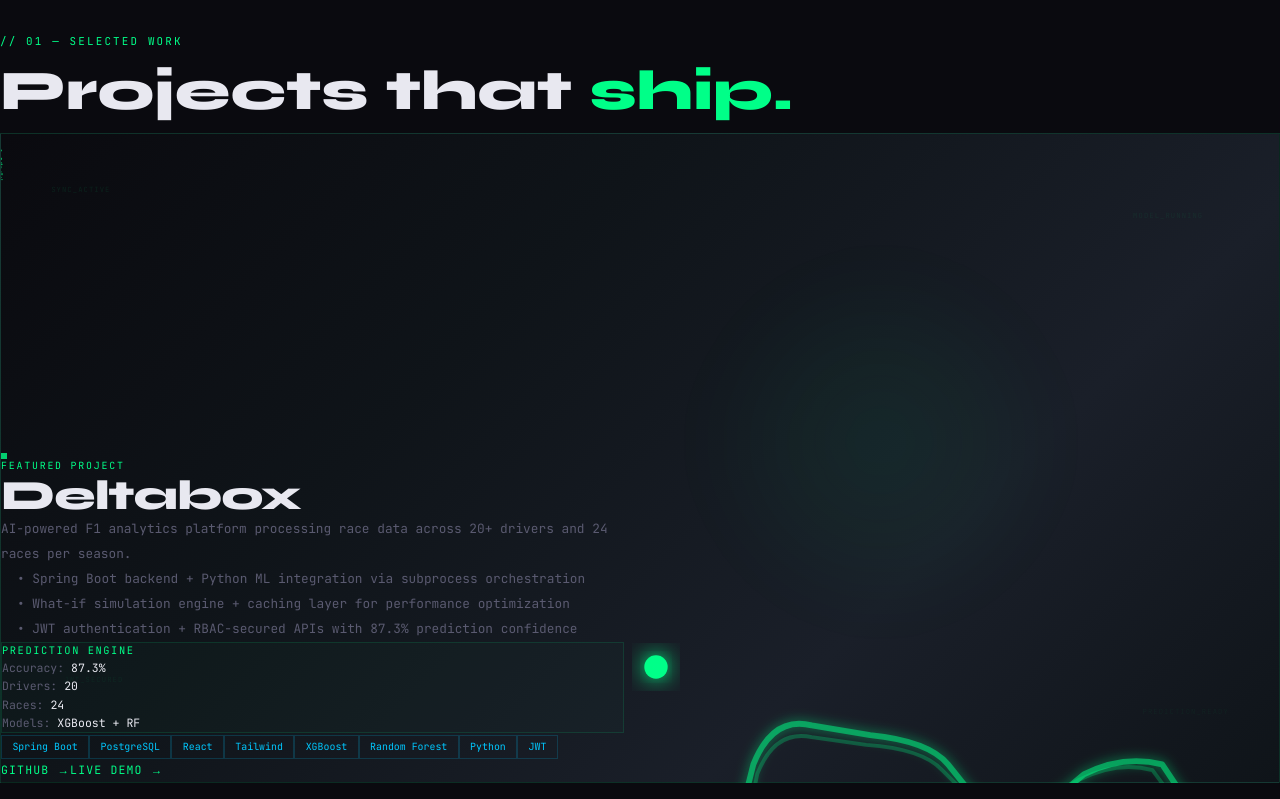
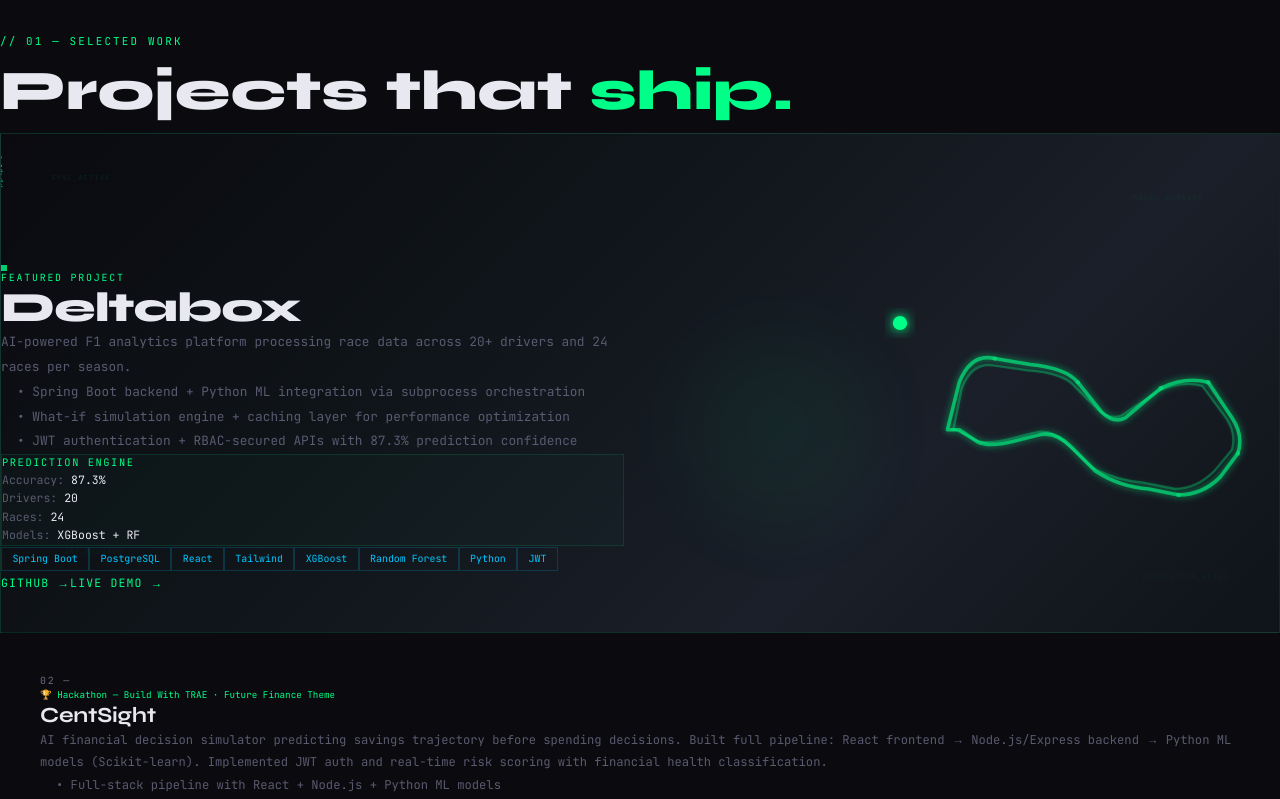
Before and after one commit to Mohammad-Adnan-Shakil/Portfolio, a React (Vite) app: page / in a window 1280 px wide. Shown: the part 1620-2419 px from the top of the page. Built offline with nearby package versions, Linux system fonts and the light colour scheme.

Commit message:
fix: restore Monaco circuit animation and fix visibility

```diff
--- a/src/components/Projects.jsx
+++ b/src/components/Projects.jsx
@@ -16,7 +16,7 @@ const Projects = () => {
       description: 'AI financial decision simulator predicting savings trajectory before spending decisions. Built full pipeline: React frontend → Node.js/Express backend → Python ML models (Scikit-learn). Implemented JWT auth and real-time risk scoring with financial health classification.',
       bullets: ['Full-stack pipeline with React + Node.js + Python ML models', 'JWT authentication + real-time risk scoring system', 'Financial health classification with instant feedback'],
       tags: ['React', 'Node.js', 'Express', 'Python', 'Scikit-learn', 'MongoDB', 'JWT'],
-      github: 'https://github.com/Mohammad-Adnan-Shakil/CentSight'
+      github: 'https://github.com/Mohammad-Adnan-Shakil/centSight'
     },
     {
       number: '03 —',
@@ -59,15 +59,15 @@ const Projects = () => {
         </h2>
       </div>
 
-      {/* Featured Card - Deltabox - Premium Cyber Background */}
+      {/* Featured Card - Deltabox - Fixed Circuit Animation */}
       <div ref={revealRef(2)} className="mb-12 sm:mb-16">
         <div
           className="relative overflow-hidden"
           style={{
             background: 'linear-gradient(135deg, #0a0a0f 0%, #0f1419 35%, #1a1f29 70%, #0f1419 100%)',
             border: '1px solid rgba(0,255,136,0.12)',
-            minHeight: '550px',
-            maxHeight: '650px',
+            minHeight: '500px',
+            maxHeight: '600px',
             display: 'grid',
             gridTemplateColumns: '1fr 1fr',
             alignItems: 'center',
@@ -358,28 +358,50 @@ const Projects = () => {
             </div>
           </div>
 
-          {/* RIGHT COLUMN - ANIMATED CIRCUIT */}
-          <div className="relative overflow-hidden">
+          {/* RIGHT COLUMN - MONACO CIRCUIT ANIMATION - FIXED VISIBILITY */}
+          <div
+            className="relative overflow-hidden"
+            style={{
+              position: 'relative',
+              width: '100%',
+              height: '100%',
+              display: 'flex',
+              alignItems: 'center',
+              justifyContent: 'center'
+            }}
+          >
             {/* Ambient glow: Soft neon green radial glow behind animated circuit */}
             <div
               className="absolute top-1/2 left-1/2 transform -translate-x-1/2 -translate-y-1/2 pointer-events-none"
               style={{
-                width: '450px',
-                height: '450px',
+                width: '400px',
+                height: '400px',
                 borderRadius: '50%',
                 background: 'radial-gradient(circle, rgba(0,255,136,0.06) 0%, transparent 60%)',
-                filter: 'blur(25px)'
+                filter: 'blur(25px)',
+                zIndex: 1
               }}
             />
 
-            {/* CENTERED ANIMATED CIRCUIT */}
-            <div className="absolute top-1/2 left-1/2 transform -translate-x-1/2 -translate-y-1/2 w-full h-full flex items-center justify-center pointer-events-none">
+            {/* MONACO GRAND PRIX CIRCUIT - RESTORED WITH PROPER VISIBILITY */}
+            <div
+              className="relative"
+              style={{
+                width: '100%',
+                height: '100%',
+                display: 'flex',
+                alignItems: 'center',
+                justifyContent: 'center',
+                zIndex: 10,
+                position: 'relative'
+              }}
+            >
               <svg
-                className="w-full max-w-[500px] h-auto"
+                className="w-full max-w-[450px] h-auto"
                 viewBox="0 0 320 180"
                 style={{ overflow: 'visible' }}
               >
-                {/* Monaco Circuit Path */}
+                {/* Monaco Circuit Path - Full neon circuit */}
                 <path
                   id="monaco-circuit"
                   d="M 40,90
@@ -404,14 +426,14 @@ const Projects = () => {
                    L 50,90
                    Q 45,90 40,90 Z"
                   fill="none"
-                  stroke="rgba(0,255,136,0.5)"
+                  stroke="rgba(0,255,136,0.6)"
                   strokeWidth="3"
                   strokeLinecap="round"
                   strokeLinejoin="round"
                   filter="url(#circuit-glow)"
                 />
 
-                {/* Inner track line */}
+                {/* Inner track line for depth */}
                 <path
                   d="M 45,90
                    L 52,55
@@ -435,13 +457,13 @@ const Projects = () => {
                    L 47,90
                    Q 42,90 45,90 Z"
                   fill="none"
-                  stroke="rgba(0,255,136,0.25)"
+                  stroke="rgba(0,255,136,0.3)"
                   strokeWidth="2"
                   strokeLinecap="round"
                   strokeLinejoin="round"
                 />
 
-                {/* Racing telemetry dot */}
+                {/* Racing telemetry dot with pulse animation */}
                 <circle r="6" fill="#00ff88" filter="url(#telemetry-glow)">
                   <animateMotion
                     dur="8s"
@@ -471,7 +493,7 @@ const Projects = () => {
                   />
                 </circle>
 
-                {/* Trail effect */}
+                {/* Trail effect following the dot */}
                 <circle r="4" fill="rgba(0,255,136,0.6)" filter="url(#trail-glow)">
                   <animateMotion
                     dur="8s"
@@ -502,7 +524,27 @@ const Projects = () => {
                   />
                 </circle>
 
-                {/* Filters */}
+                {/* Floating radar/data nodes */}
+                <circle cx="80" cy="30" r="2" fill="rgba(0,255,136,0.4)">
+                  <animate attributeName="opacity" values="0.2;0.8;0.2" dur="3s" repeatCount="indefinite" />
+                </circle>
+                <circle cx="150" cy="50" r="2" fill="rgba(0,255,136,0.4)">
+                  <animate attributeName="opacity" values="0.2;0.8;0.2" dur="3s" repeatCount="indefinite" begin="0.5s" />
+                </circle>
+                <circle cx="220" cy="55" r="2" fill="rgba(0,255,136,0.4)">
+                  <animate attributeName="opacity" values="0.2;0.8;0.2" dur="3s" repeatCount="indefinite" begin="1s" />
+                </circle>
+                <circle cx="260" cy="50" r="2" fill="rgba(0,255,136,0.4)">
+                  <animate attributeName="opacity" values="0.2;0.8;0.2" dur="3s" repeatCount="indefinite" begin="1.5s" />
+                </circle>
+                <circle cx="285" cy="110" r="2" fill="rgba(0,255,136,0.4)">
+                  <animate attributeName="opacity" values="0.2;0.8;0.2" dur="3s" repeatCount="indefinite" begin="2s" />
+                </circle>
+                <circle cx="235" cy="145" r="2" fill="rgba(0,255,136,0.4)">
+                  <animate attributeName="opacity" values="0.2;0.8;0.2" dur="3s" repeatCount="indefinite" begin="2.5s" />
+                </circle>
+
+                {/* Enhanced glow filters */}
                 <defs>
                   <filter id="telemetry-glow" x="-50%" y="-50%" width="200%" height="200%">
                     <feGaussianBlur stdDeviation="6" result="coloredBlur" />
```
